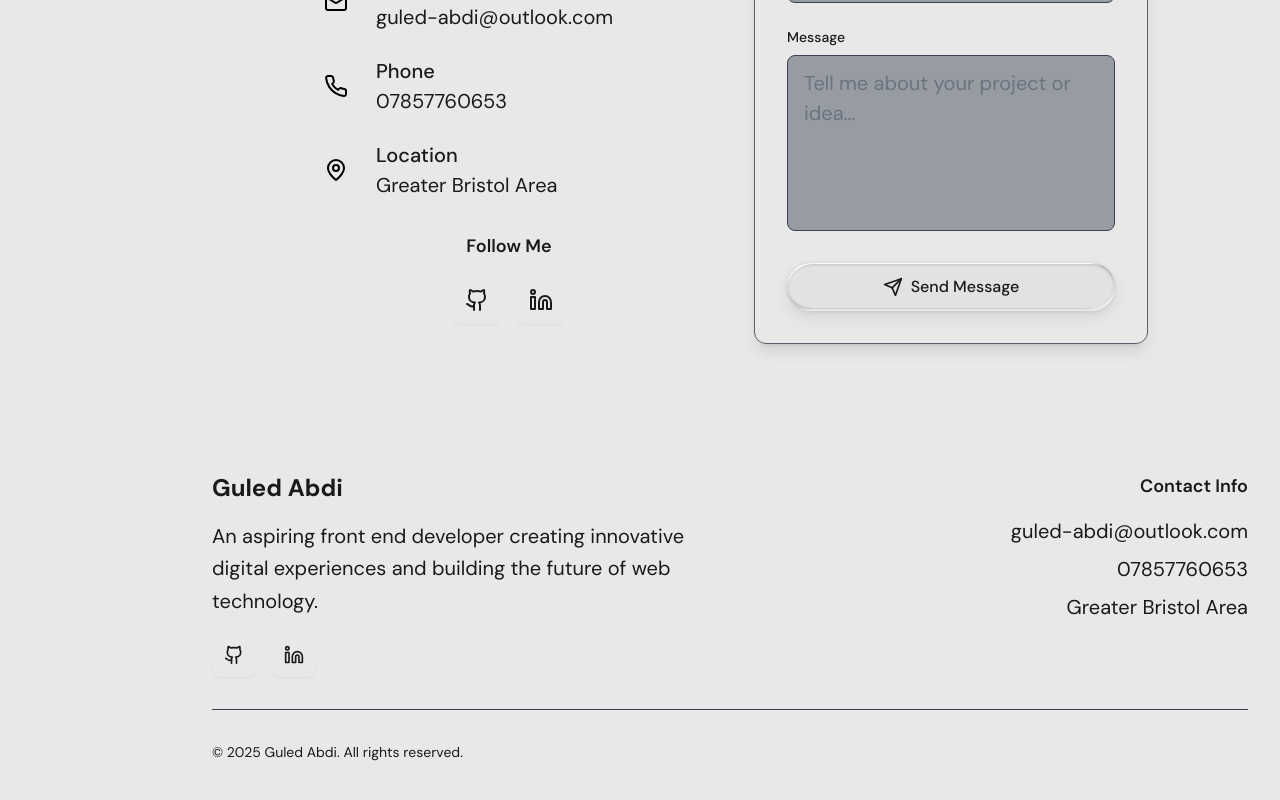
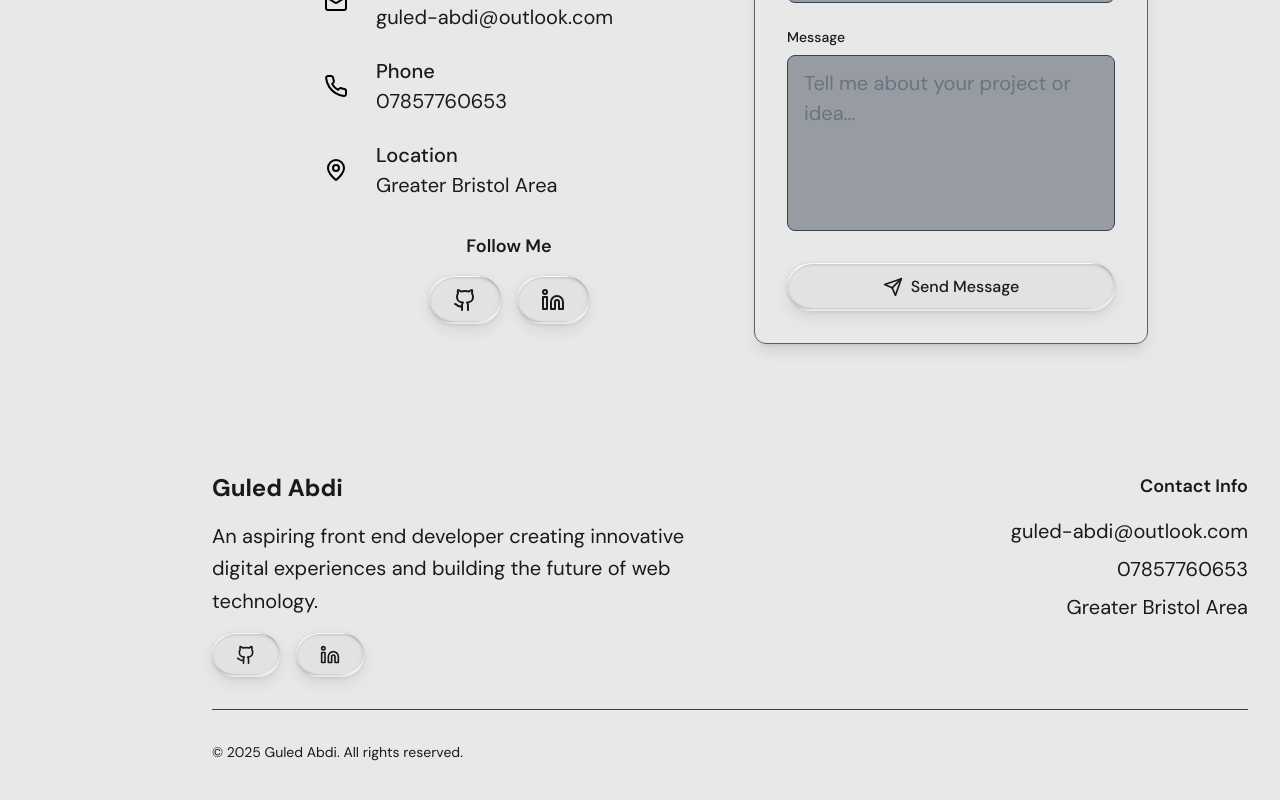
Before and after one commit to Gulzey/Portfolio2, a React (Create React App) app: page / in a window 1280 px wide. Shown: the part 6930-7730 px from the top of the page. Built offline with nearby package versions, Linux system fonts and the light colour scheme.

Commit message:
Add glass effect to social media buttons in Contact and Footer sections

```diff
--- a/src/components/Contact.tsx
+++ b/src/components/Contact.tsx
@@ -212,7 +212,7 @@ const Contact: React.FC = () => {
                     transition={{ duration: 0.3, delay: index * 0.1 }}
                     viewport={{ once: true }}
                     whileHover={{ scale: 1.1, y: -2 }}
-                    className="p-3 bg-transparent backdrop-blur-sm rounded-lg shadow-sm hover:shadow-md transition-all duration-200 text-gray-300 hover:text-gray-200"
+                    className="glass-button p-3"
                   >
                     {social.icon}
                   </motion.a>
--- a/src/components/Footer.tsx
+++ b/src/components/Footer.tsx
@@ -55,7 +55,7 @@ const Footer: React.FC = () => {
                   transition={{ duration: 0.3, delay: index * 0.1 }}
                   viewport={{ once: true }}
                   whileHover={{ scale: 1.1, y: -2 }}
-                  className="p-3 bg-transparent backdrop-blur-sm rounded-lg shadow-sm hover:shadow-md transition-all duration-200 text-gray-300 hover:text-gray-200"
+                  className="glass-button p-3"
                 >
                   {social.icon}
                 </motion.a>
```
